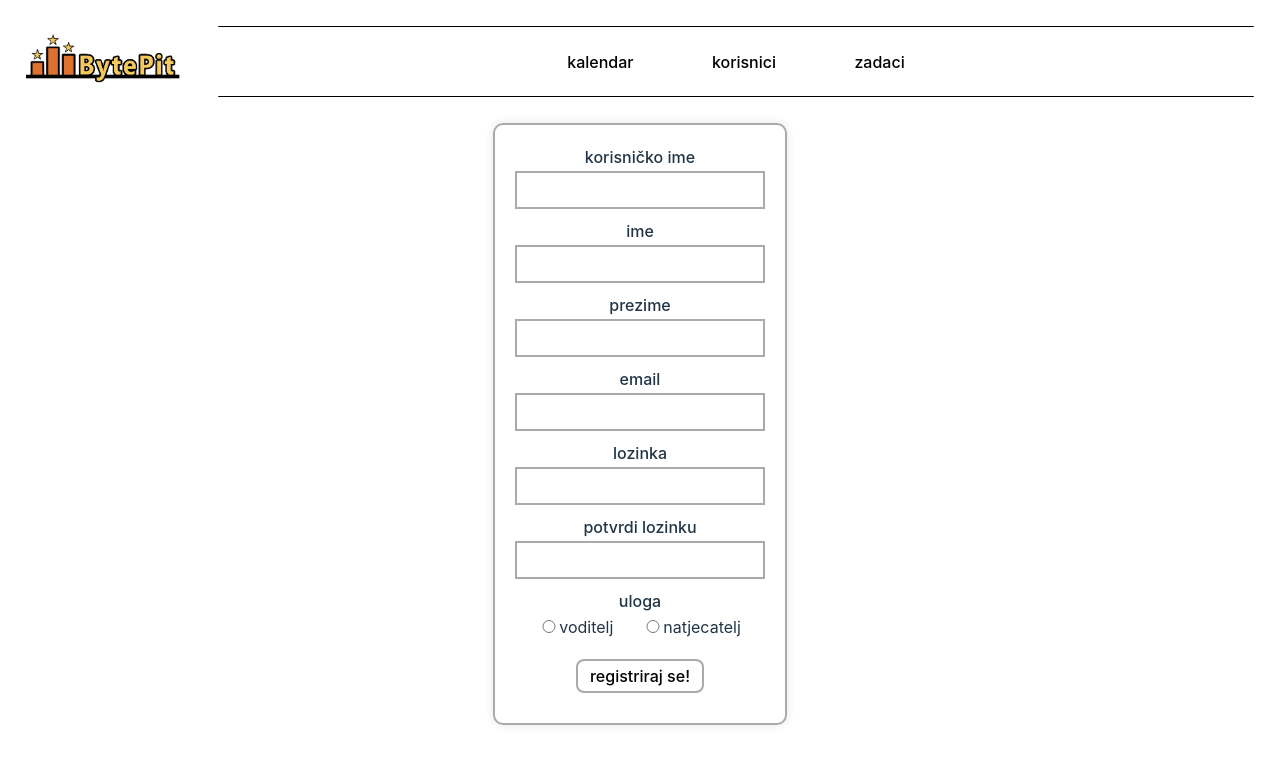
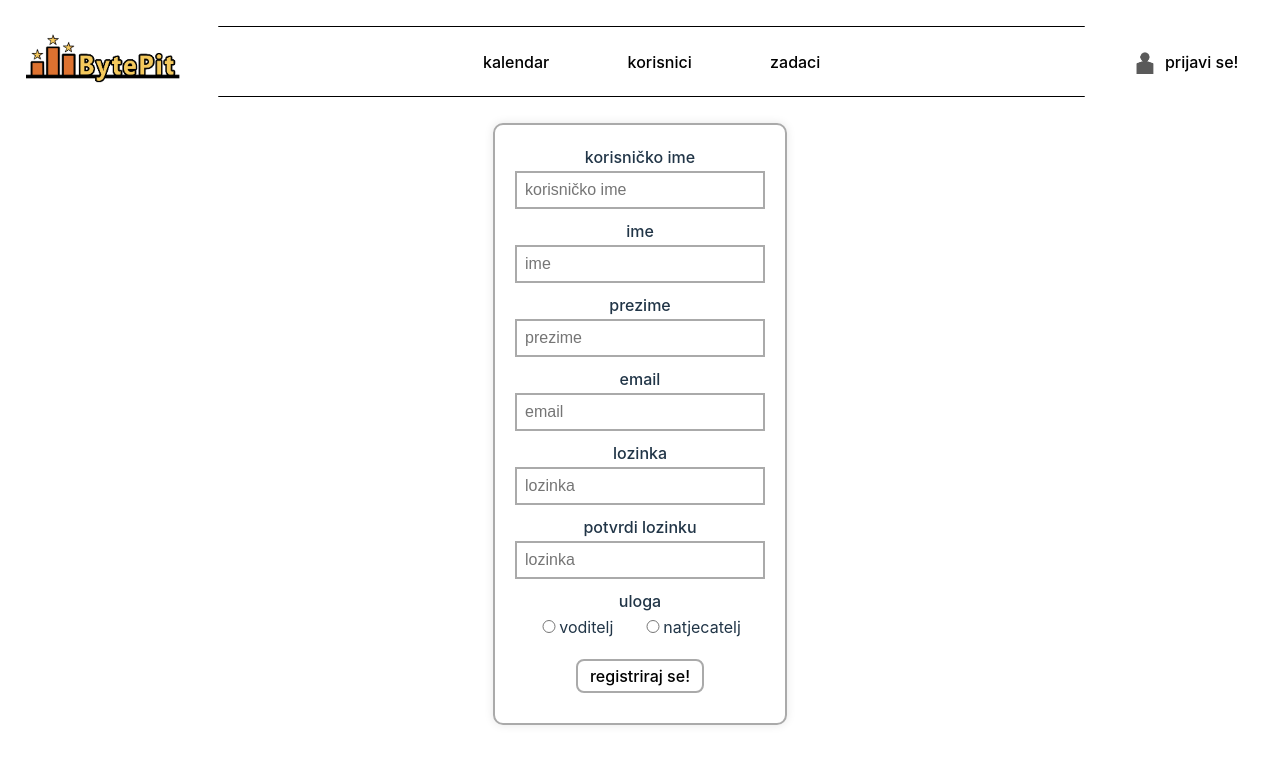
Before and after one commit to mh53837/Looney-Codes, a React (Vite) app in the folder frontend/BytePitFE/: page /register in a window 1280 px wide. Shown: the top 764 px of the page. Built offline with nearby package versions, Linux system fonts and the light colour scheme.

Commit message:
ikona i gumb za prijavu, placeholderi, css

```diff
--- a/frontend/BytePitFE/src/components/Home.tsx
+++ b/frontend/BytePitFE/src/components/Home.tsx
@@ -1,5 +1,4 @@
 import React from 'react';
-import { Link } from 'react-router-dom';
 import {GetHome} from "../hooks/usersAPI";
 
 
@@ -7,12 +6,9 @@ const Home: React.FC = () => {
     GetHome();
     return (
         <div>
-            <Link to="/login">
-                <button>prijavi se!</button>
-            </Link>
-            <Link to="/register">
-                <button>registriraj se!</button>
-            </Link>
+            bok!
+            <br />
+            *kalendar*
         </div>
     );
 };
--- a/frontend/BytePitFE/src/components/Login.css
+++ b/frontend/BytePitFE/src/components/Login.css
@@ -55,3 +55,7 @@
     color: red;
     margin-bottom: 8px;
 }
+
+.LoginToRegister p{
+    font-size: 1.2rem;
+}
--- a/frontend/BytePitFE/src/components/Login.tsx
+++ b/frontend/BytePitFE/src/components/Login.tsx
@@ -1,4 +1,5 @@
 import React, { ChangeEvent, FormEvent, useState } from 'react';
+import { Link } from 'react-router-dom';
 import './Login.css';
 
 interface LoginProps {
@@ -49,15 +50,22 @@ const Login: React.FC<LoginProps> = (props) => {
                 <form onSubmit={onSubmit}>
                     <div className="FormRow">
                         <label>korisničko ime</label>
-                        <input name="korisnickoIme" onChange={onChange} value={loginForm.korisnickoIme} />
+                        <input name="korisnickoIme" placeholder="korisničko ime" onChange={onChange} value={loginForm.korisnickoIme} />
                     </div>
                     <div className="FormRow">
                         <label>lozinka</label>
-                        <input name="lozinka" type="password" onChange={onChange} value={loginForm.lozinka} />
+                        <input name="lozinka" type="password" placeholder="lozinka" onChange={onChange} value={loginForm.lozinka} />
                     </div>
                     <div className="error">{error}</div>
                     <button type="submit">prijavi se!</button>
                 </form>
+            </div>
+            <div className="LoginToRegister">
+                <p>Nemaš korisnički račun?</p>
+                <Link to="/register">
+                    <button>registriraj se!</button>
+                </Link>
+
             </div>
         </div>
     );
--- a/frontend/BytePitFE/src/components/Register.tsx
+++ b/frontend/BytePitFE/src/components/Register.tsx
@@ -72,28 +72,28 @@ const Register: React.FC<RegisterProps> = (props) => {
 
                     <div className="FormRow">
                         <label>korisničko ime</label>
-                        <input name="korisnickoIme" onChange={onChange} value={registerForm.korisnickoIme} />
+                        <input name="korisnickoIme" placeholder='korisničko ime' onChange={onChange} value={registerForm.korisnickoIme} />
                     </div>
                     <div className="FormRow">
                         <label>ime</label>
-                        <input name="ime" onChange={onChange} value={registerForm.ime} />
+                        <input name="ime" placeholder='ime' onChange={onChange} value={registerForm.ime} />
                     </div>
                     <div className="FormRow">
                         <label>prezime</label>
-                        <input name="prezime" onChange={onChange} value={registerForm.prezime} />
+                        <input name="prezime" placeholder='prezime' onChange={onChange} value={registerForm.prezime} />
                     </div>
                     <div className="FormRow">
                         <label>email</label>
-                        <input name="email" onChange={onChange} value={registerForm.email} />
+                        <input name="email" placeholder='email' onChange={onChange} value={registerForm.email} />
                     </div>
 
                     <div className="FormRow">
                         <label>lozinka</label>
-                        <input name="lozinka" type="password" onChange={onChange} value={registerForm.lozinka} />
+                        <input name="lozinka" placeholder='lozinka' type="password" onChange={onChange} value={registerForm.lozinka} />
                     </div>
                     <div className="FormRow">
                         <label>potvrdi lozinku</label>
-                        <input name="confirmLozinka" type="password" onChange={onChange} value={registerForm.confirmLozinka} />
+                        <input name="confirmLozinka" placeholder='lozinka' type="password" onChange={onChange} value={registerForm.confirmLozinka} />
                     </div>
                     <div className = "FormRow">
                         <label>uloga</label>
--- a/frontend/BytePitFE/src/index.css
+++ b/frontend/BytePitFE/src/index.css
@@ -52,10 +52,9 @@ button {
   font-family: inherit;
   background-color: transparent;
   cursor: pointer;
-  transition: border-color 0.25s;
+  transition: background-color 0.25s;
   margin: 10px;
 }
 button:hover {
-  border-color: #f4c95d;
-  background-color: #f4c95d80;
+  background-color: #dd7230;
 }
--- a/frontend/BytePitFE/src/layout/Navbar.css
+++ b/frontend/BytePitFE/src/layout/Navbar.css
@@ -31,3 +31,38 @@
     margin-bottom: 0;
     margin-top: 0;
 }
+
+.userIconImg {
+    max-width: 1.5rem;
+    margin-left: 0.5rem;
+}
+
+.loginDiv {
+    background-color: transparent;
+    border: 3px solid transparent;
+    border-radius:10px;
+    padding: 1rem;
+
+}
+.loginDiv a{
+    display: flex;
+    flex-direction: row;
+    justify-content: baseline;
+    align-items: center;
+    border: 3px solid transparent;
+    border-radius:10px;
+    padding: 0.1rem;
+    transition: border-color 0.25s;
+
+}
+.loginDiv button {
+    margin:0;
+    padding: 0.5rem;
+
+}
+.loginDiv button:hover {
+    background-color: transparent;
+}
+.loginDiv a:hover{
+    border-color: #dd7230;
+}
--- a/frontend/BytePitFE/src/layout/Navbar.tsx
+++ b/frontend/BytePitFE/src/layout/Navbar.tsx
@@ -20,6 +20,14 @@ export const Navbar = () => {
                 </Link>
             </div>
         </div>
+
+
+        <div className="loginDiv">
+        <Link to="/login">
+            <img className = "userIconImg" src="../slike/bytepit-usericon.png" alt="BytePit unregistered user icon" />
+            <button>prijavi se!</button>
+        </Link>
+        </div>
     </div>
   );
 };
```
Also changed, not shown: frontend/BytePitFE/public/slike/bytepit-usericon.png (added).
